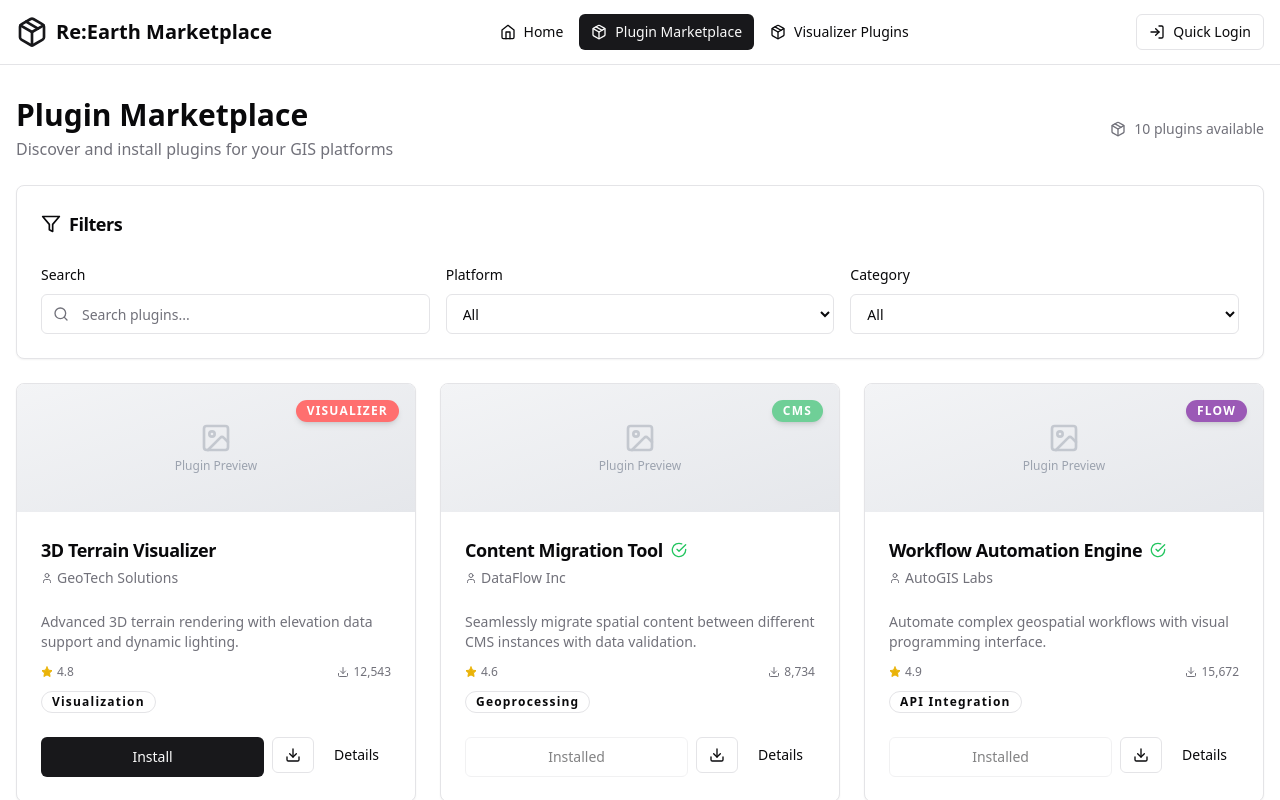
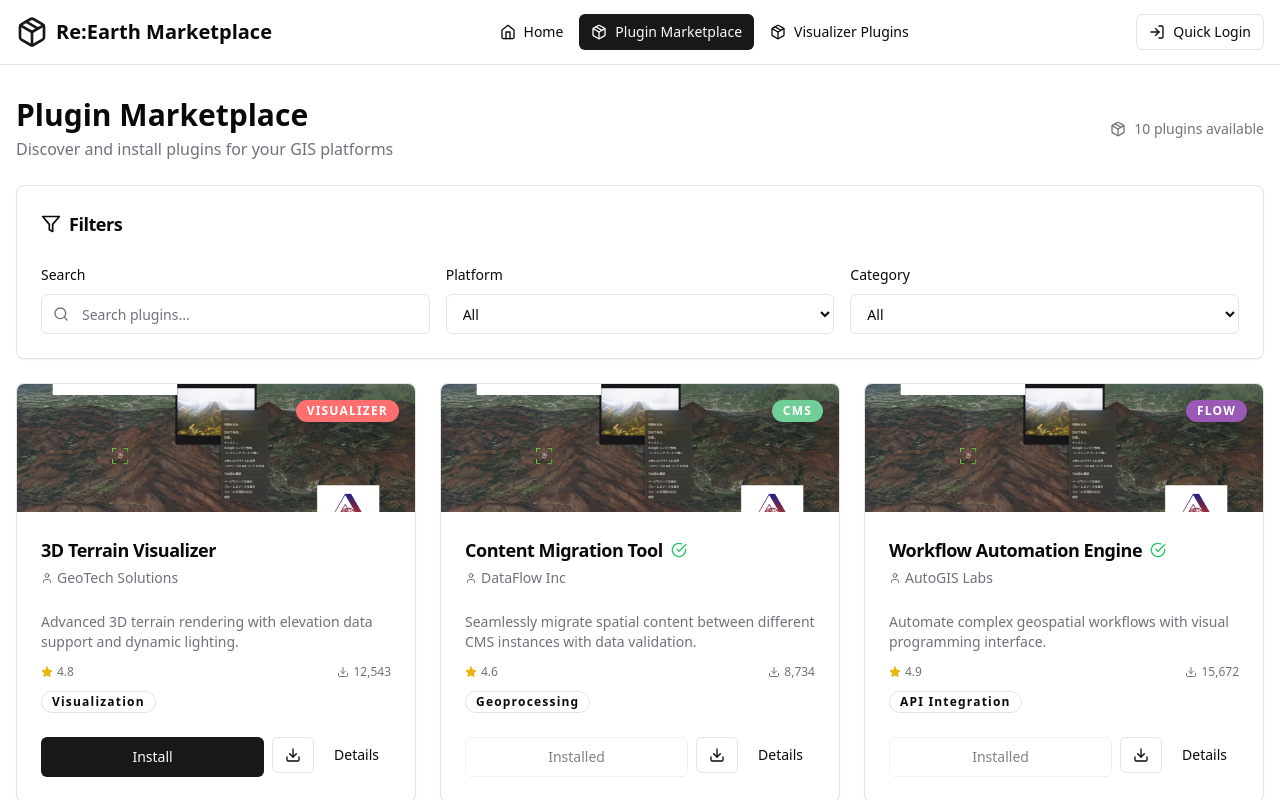
Before and after one commit to xtymac/reearth-ia-marketplace-demo, a React (Create React App) app: page / in a window 1280 px wide. Both pictures are taken after a click on the button "Plugin Marketplace". Shown: the top 800 px of the page. Built offline with nearby package versions, Linux system fonts and the light colour scheme.

Commit message:
Added plugin preview image to marketplace cards

```diff
--- a/src/components/pages/MarketplacePage.jsx
+++ b/src/components/pages/MarketplacePage.jsx
@@ -173,12 +173,13 @@ const MarketplacePage = () => {
               {plugin.platform.toUpperCase()}
             </Badge>
 
-            {/* Image Placeholder */}
-            <div className="h-32 bg-gradient-to-br from-gray-100 to-gray-200 flex items-center justify-center">
-              <div className="text-center text-gray-400">
-                <Image className="h-8 w-8 mx-auto mb-1 opacity-50" />
-                <p className="text-xs font-medium">Plugin Preview</p>
-              </div>
+            {/* Plugin Image */}
+            <div className="h-32 bg-gray-100 flex items-center justify-center overflow-hidden">
+              <img
+                src="/plugin-preview.png"
+                alt={`${plugin.name} preview`}
+                className="w-full h-full object-cover"
+              />
             </div>
 
             <CardHeader className="pb-3">
```
Also changed, not shown: public/plugin-preview.png (added).
